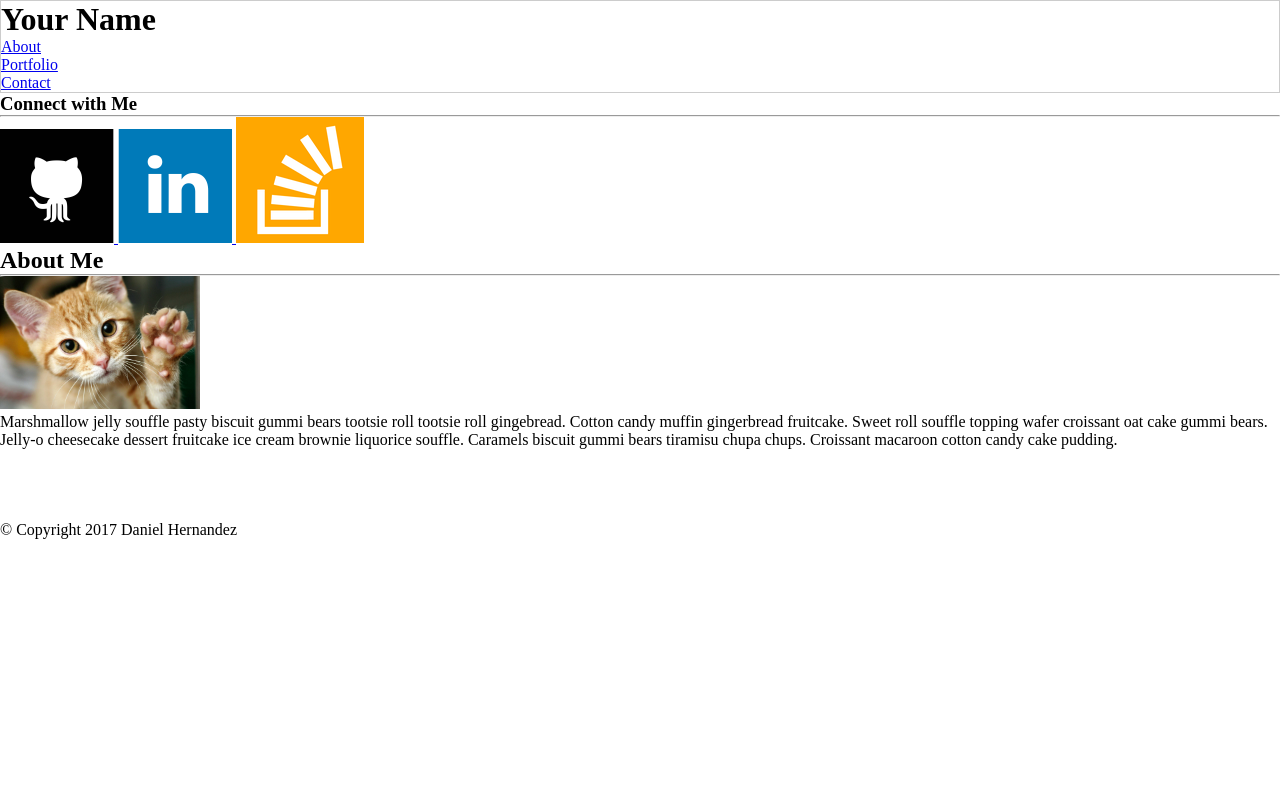
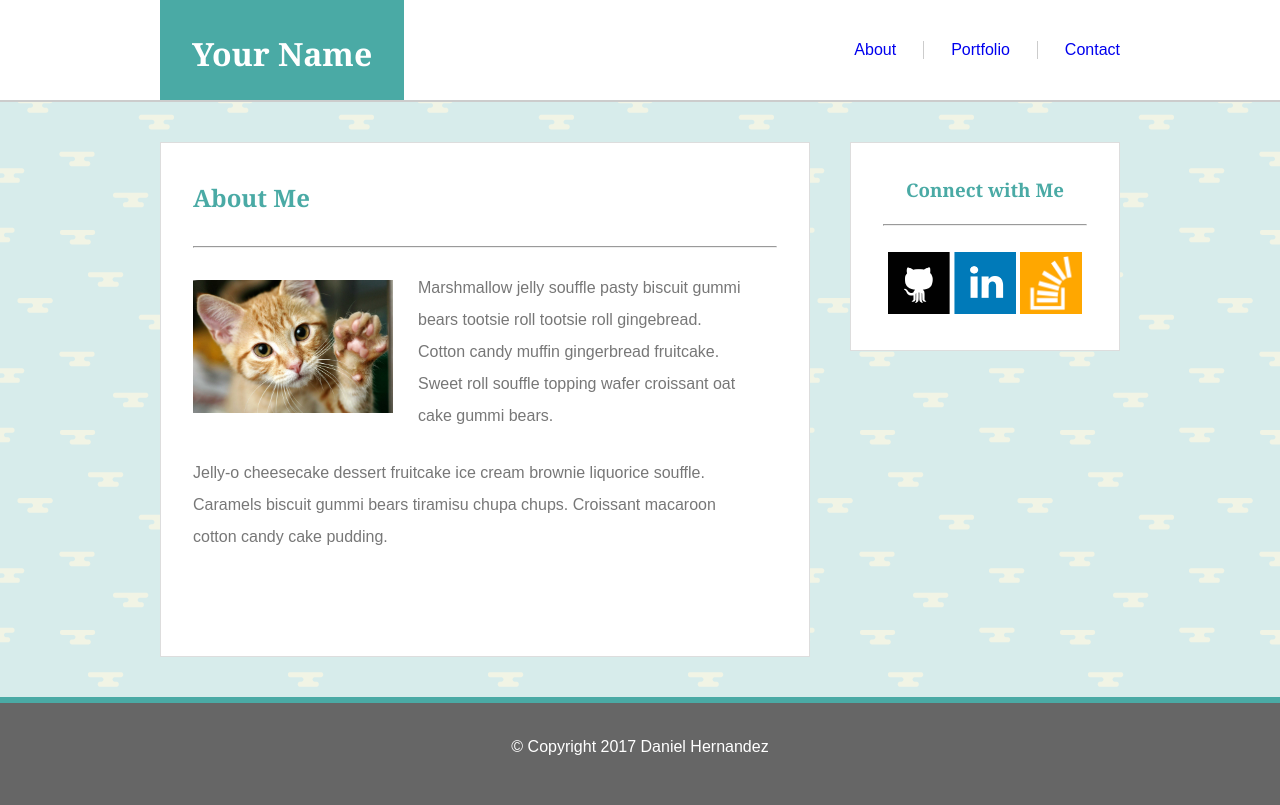
Before and after one commit to danielhdz56/Basic-Portfolio, a PHP site: page / in a window 1280 px wide. Before the commit the page ends 539 px from the top, so only its background shows below. Run offline with PHP 8.4, Linux system fonts and the light colour scheme.

Commit message:
Update for index.html stylying complete

```diff
--- a/assets/css/style.css
+++ b/assets/css/style.css
@@ -1,10 +1,170 @@
 * {
+	box-sizing: border-box;
+	padding: 0;
 	margin: 0;
-	padding: 0;
-	box-sizing: border-box;
 }
 
+body {
+	background-image: url("../images/clouds.png");
+	/*
+		Struggled with this for HOURS.
+		The relative referencing done in here is based on the location of THIS file.
+		NOT the location of the html file, hence it would not be /assets/images/clouds.png
+	*/
+	color: #777777;
+	font-family: 'Arial', 'Helvetica Neue', Helvetica, sans-serif;
+	min-width: 1080px;
+	/* I added this out of my own volition. I LIKE IT. I need sleep.*/
+}
+
+.container {
+	width: 960px;
+	margin: 0 auto;
+}
+
+
+
+
 header {
+	width: 100%;
+	/*
+		Still not completely sure why we need to set the width of this element.
+		I am aware that this 100% is relative to the size of the parent element so it should take up the whole width of the browser.
+		However, is it not necessary because the header is a block element, and therefore takes up an entire "line"?
+		Note to self: play with this later.
+	*/
+	height: 102px;
+	border-bottom: 2px solid #cccccc;
 	background-color: #ffffff;
-	border: 1px solid #cccccc;
 }
+
+#main-logo {
+	float: left;
+}
+
+
+#heading-logo {
+	height: 100px;
+	padding: 32px;
+	background-color: #4aaaa5;
+	color: #ffffff;
+}
+
+.headings {
+	padding: 32px 0;
+	color: #4aaaa5;
+	font-family: 'Georgia', Times, "Times New Roman", serif;
+	/*	Place fonts in quotes if they have spacing (Times New Roman) */
+}
+
+
+
+
+#nav-bar {
+	float: right;
+	padding: 41px 0;
+}
+
+#nav-bar ul {
+	list-style: none;
+}
+
+#nav-bar li {
+	float: left;
+}
+
+#nav-bar li ~ li {
+/*
+	ul ~ p
+	This selects every p that is preceded by ul
+	In this instance it makes sure that there is a margin-left only on the Portfolio and the Contact links
+	BECAUSE they are preceded by a link, About and Portfolio respectively
+*/
+	padding-left: 27px;
+	border-left: 1px solid #cccccc;
+	margin-left: 27px;
+}
+
+#nav-bar a, aside a {
+/*
+	Incase there are future links that I will want the default text-decoration
+	I use this instead of just "a"
+*/
+	text-decoration: none;
+	/* This also has an effect on the image links in the aside element. */
+}
+
+#nav-bar a:visited {
+	color: #666666;
+}
+
+
+
+
+main {
+	clear: both;
+	/*
+		Because I used floating elements in the header,
+		I should clear to both the left and right side so I don't get the main up in the header.
+	*/
+	margin: 40px 0;
+}
+
+
+aside {
+	float: right;
+	width: 270px;
+	padding: 6px 32px;
+	border: 1px solid #dddddd;
+	margin-left: 40px;
+	background-color: #ffffff;
+	text-align: center;
+	/* I aligned this center because it looks better this way. */
+}
+
+aside .headings {
+	padding: 28px 0 22px 0;
+}
+
+.image-logo {
+	width: 62px;
+	height: 62px;
+	margin: 26px 0;
+}
+
+
+
+section {
+	width: 650px;
+	padding: 6px 32px;
+	border: 1px solid #dddddd;
+	background-color: #ffffff;
+}
+
+#image-aboutme {
+	float: left;
+	margin: 32px 25px 25px 0;
+}
+
+section p {
+	margin: 24px 25px 25px 0;
+	line-height: 2;
+}
+
+
+
+footer {
+	clear: both;
+	width: 100%;
+	border-top: 6px solid #4aaaa5;
+	background-color: #666666;
+	color: #ffffff;
+	text-align: center;
+}
+
+
+footer p {
+	height: 102px;
+	padding: 35px 0 35px 0;
+	margin: 0;
+}
```
